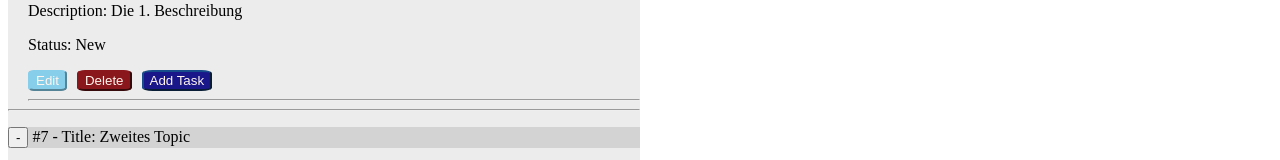
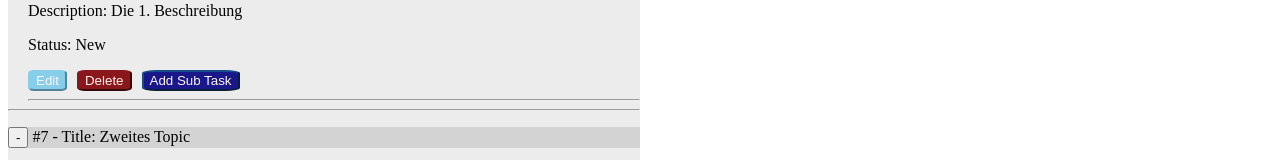
Before and after one commit to thordeuka/MyPersonallyBacklog, an Angular app in the folder myPersonallyBacklog/: page /not-found in a window 1280 px wide. Shown: the part 511-671 px from the top of the page. Built offline with nearby package versions, Linux system fonts and the light colour scheme.

Commit message:
Implement Button Add Sub Task

```diff
--- a/myPersonallyBacklog/src/app/backlog-task/backlog-task.component.html
+++ b/myPersonallyBacklog/src/app/backlog-task/backlog-task.component.html
@@ -19,7 +19,7 @@ Description: {{ backlogTask.description }}
 </div>
 <button class="editbutton" (click)="onEditClick()">Edit</button>
 <button class="deletebutton" (click)="onDeleteClick()">Delete</button>
-<button class="addworkbutton" (click)="onAddWorkClick()">Add Task</button>
+<button class="addworkbutton" (click)="onAddSubTaskClick()">Add Sub Task</button>
 <hr>
 <div *ngIf="isExpanded" class="childTask">
     <app-backlog-task
--- a/myPersonallyBacklog/src/app/backlog-task/backlog-task.component.ts
+++ b/myPersonallyBacklog/src/app/backlog-task/backlog-task.component.ts
@@ -62,8 +62,9 @@ export class BacklogTaskComponent implements OnInit {
     this.backlogTaskService.removeTask(this.backlogTaskId);
   }
 
-  onAddWorkClick(){
+  onAddSubTaskClick(){
     console.log(this.backlogTask.title + ": add work was clicked!");
+    this.router.navigate(['newtask', this.backlogTaskId], {relativeTo: this.route});
   }
 
   onToggleCollapse()
```
